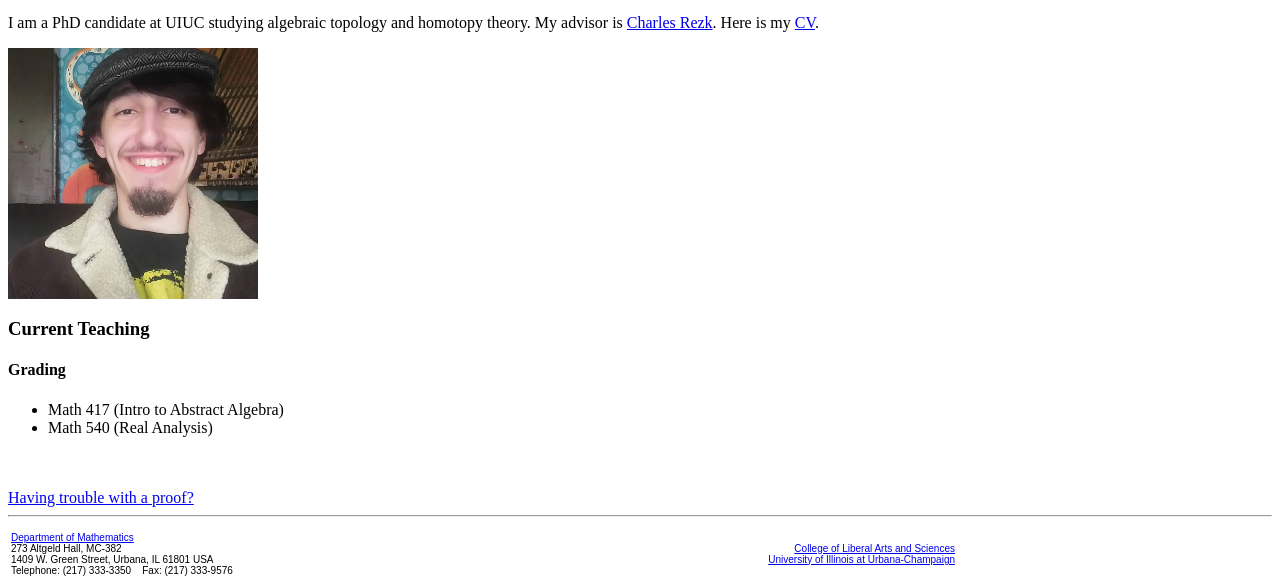
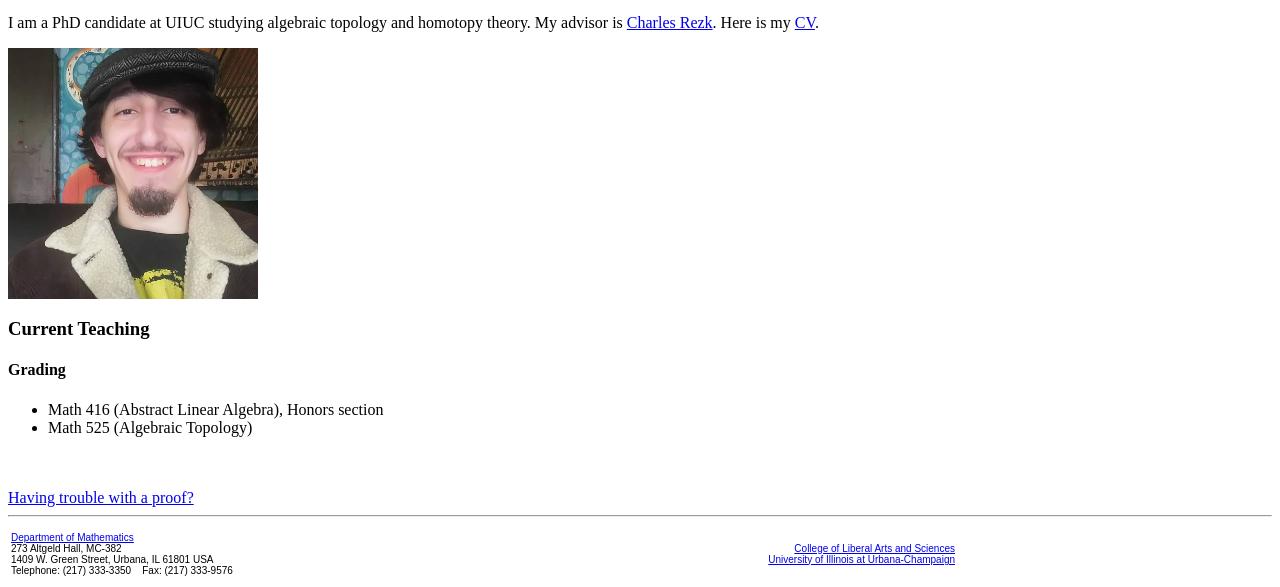
Before and after one commit to DoronLGN/DoronLGN.github.io, a plain HTML site: page index.html in a window 1280 px wide. Shown: the part 216-803 px from the top of the page. Drawn offline with Linux system fonts and the light colour scheme.

Commit message:
Updated grading info

```diff
--- a/index.html
+++ b/index.html
@@ -23,8 +23,8 @@
     <h3>Current Teaching</h3>
     <h4>Grading</h4>
     <ul>
-      <li>Math 417 (Intro to Abstract Algebra)</li>
-      <li>Math 540 (Real Analysis)</li>
+      <li>Math 416 (Abstract Linear Algebra), Honors section</li>
+      <li>Math 525 (Algebraic Topology)</li>
     </ul>
     <br><br>
 
```
Also changed, not shown: teaching.html (+5 -4 lines).
